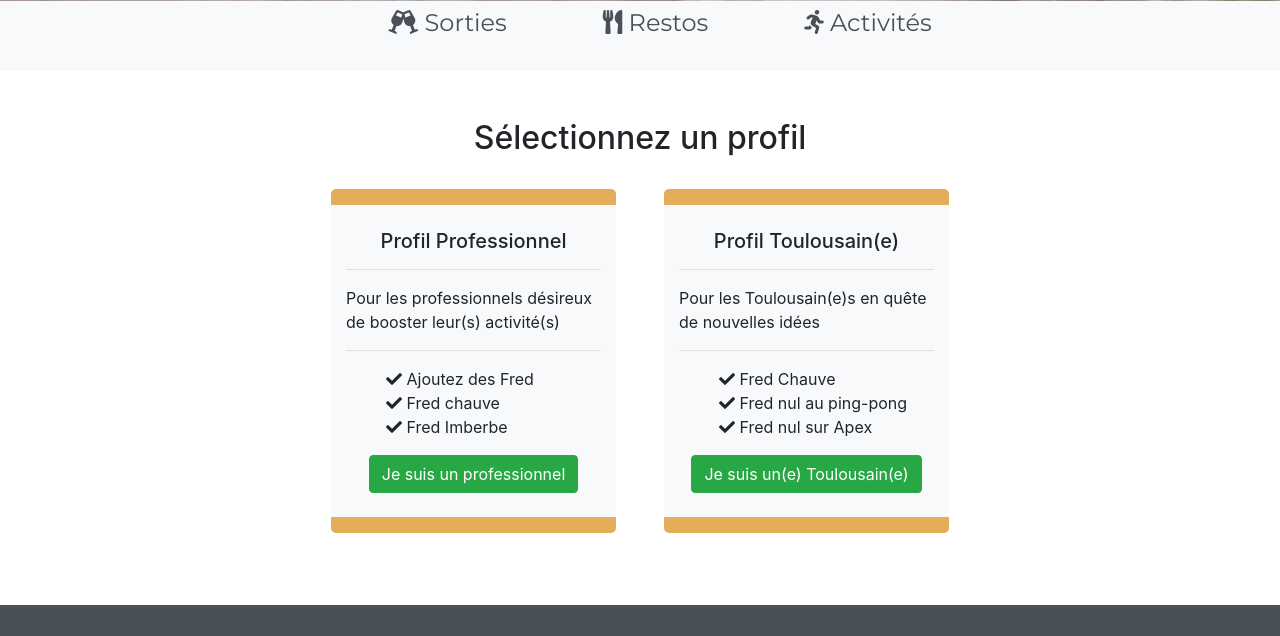
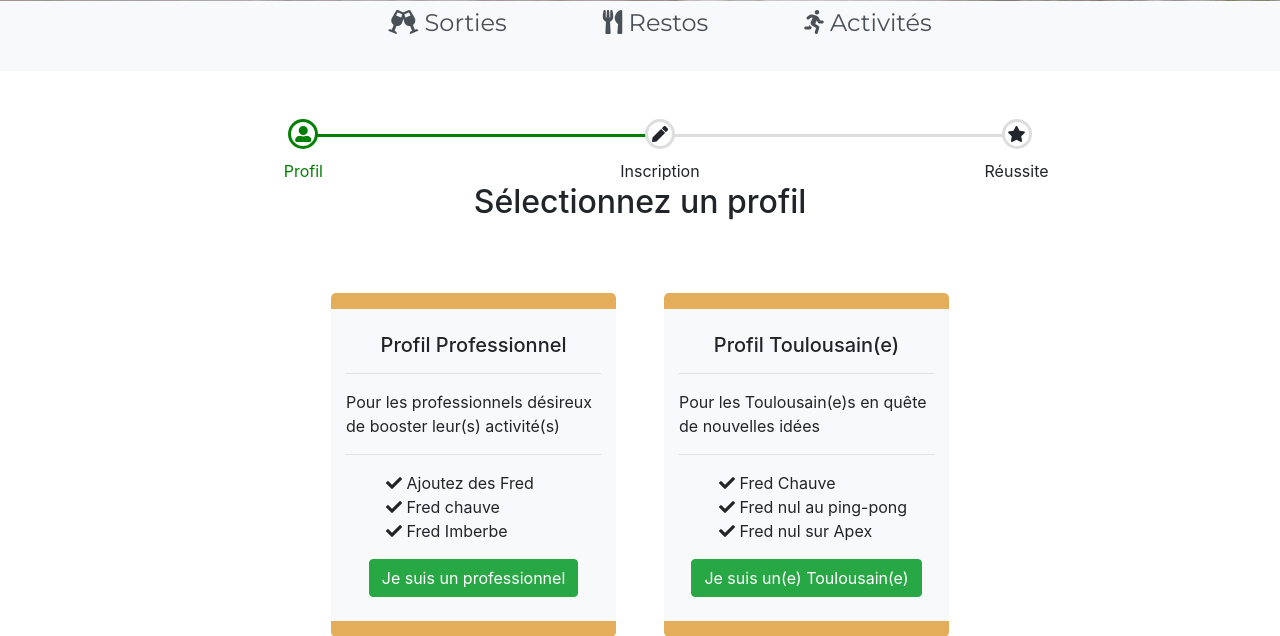
Before and after one commit to lapouj/ookan, a Symfony app: template templates/inscription/inscription-choix.html.twig in a window 1280 px wide. Shown: the part 491-1127 px from the top of the page. Run offline with Twig, Linux system fonts and the light colour scheme; the template is opened without the code that fills it, so the values that code supplies are empty; some libraries are stand-ins or nearby versions.

Commit message:
Ajout de la progress bar pour l'inscription

```diff
--- a/public/css/inscription-choix.css
+++ b/public/css/inscription-choix.css
@@ -1,3 +1,57 @@
+/* Progressive bar */
+.progress-bar {
+}
+.progressive-bar li{
+    list-style-type: none;
+    float: left;
+    width: 33.33%;
+    position: relative;
+    text-align: center;
+}
+.progressive-bar li:before {
+    font-family: "Font Awesome 5 Free";
+    font-weight: 900;
+    content: '\f406';
+    width: 30px;
+    height: 30px;
+    line-height: 25px;
+    border: 3px solid #ddd;
+    display: block;
+    text-align: center;
+    margin: 0 auto 10px auto;
+    border-radius: 50%;
+    background-color: #fff;
+}
+.progressive-bar li:nth-child(2):before {
+    content: '\f304';
+}
+.progressive-bar li:nth-child(3):before {
+    content: '\f005';
+}
+.progressive-bar li:after {
+    content: '';
+    position: absolute;
+    width: 100%;
+    height: 3px;
+    background-color: #ddd;
+    top: 15px;
+    left: -50%;
+    z-index: -1;
+}
+.progressive-bar li:first-child:after {
+    content: none;
+}
+.progressive-bar li.active {
+    color: green;
+}
+.progressive-bar li.active:before {
+    border-color: green;
+}
+.progressive-bar li.active + li:after {
+    background-color: green;
+}
+
+/* Profil Divs */
 .possibilities-list {
     list-style-type: none;
 }
--- a/templates/inscription/inscription-choix.html.twig
+++ b/templates/inscription/inscription-choix.html.twig
@@ -8,7 +8,13 @@
     {% block body %}
         <div class="container my-5">
 
-            <h2 class="text-center">Sélectionnez un profil</h2>
+            <ul class="progressive-bar">
+                <li class="active">Profil</li>
+                <li>Inscription</li>
+                <li>Réussite</li>
+            </ul>
+
+            <h2 class="text-center my-5">Sélectionnez un profil</h2>
 
             <div class="row justify-content-center">
 
```
